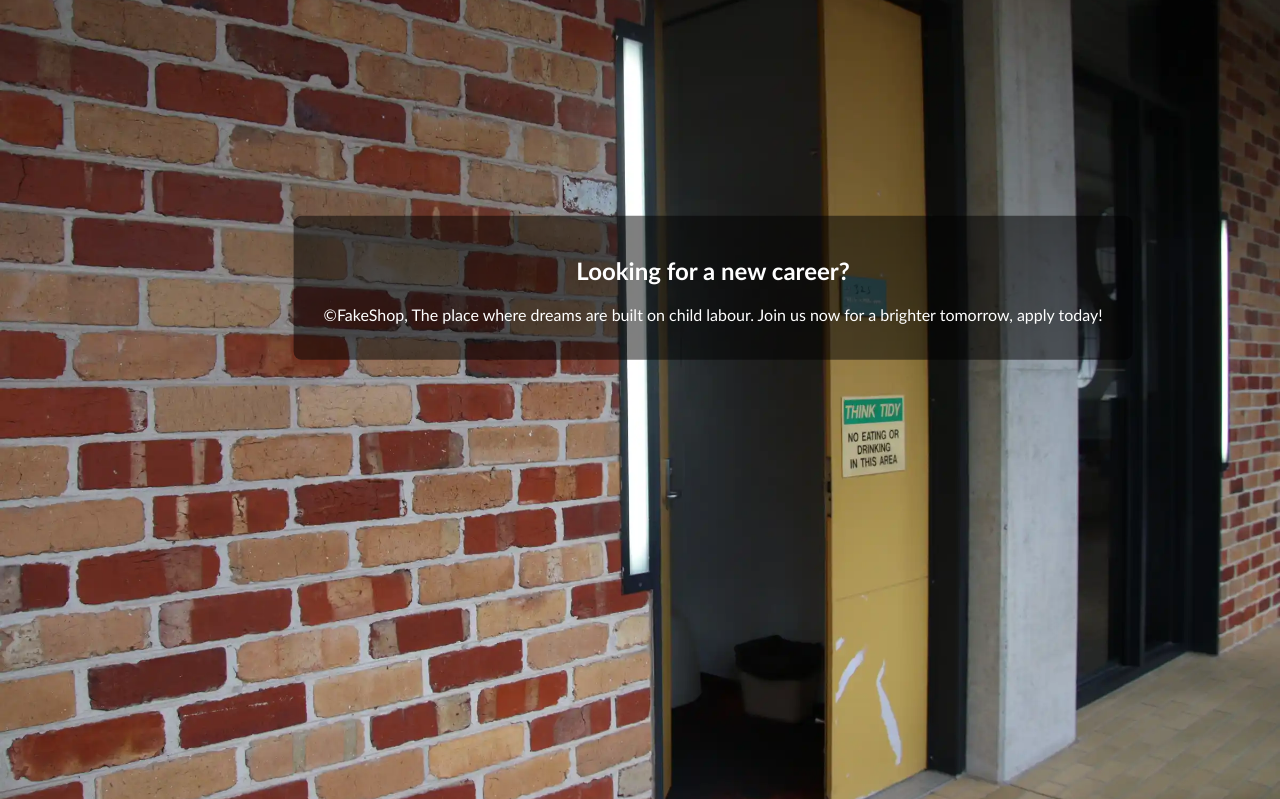
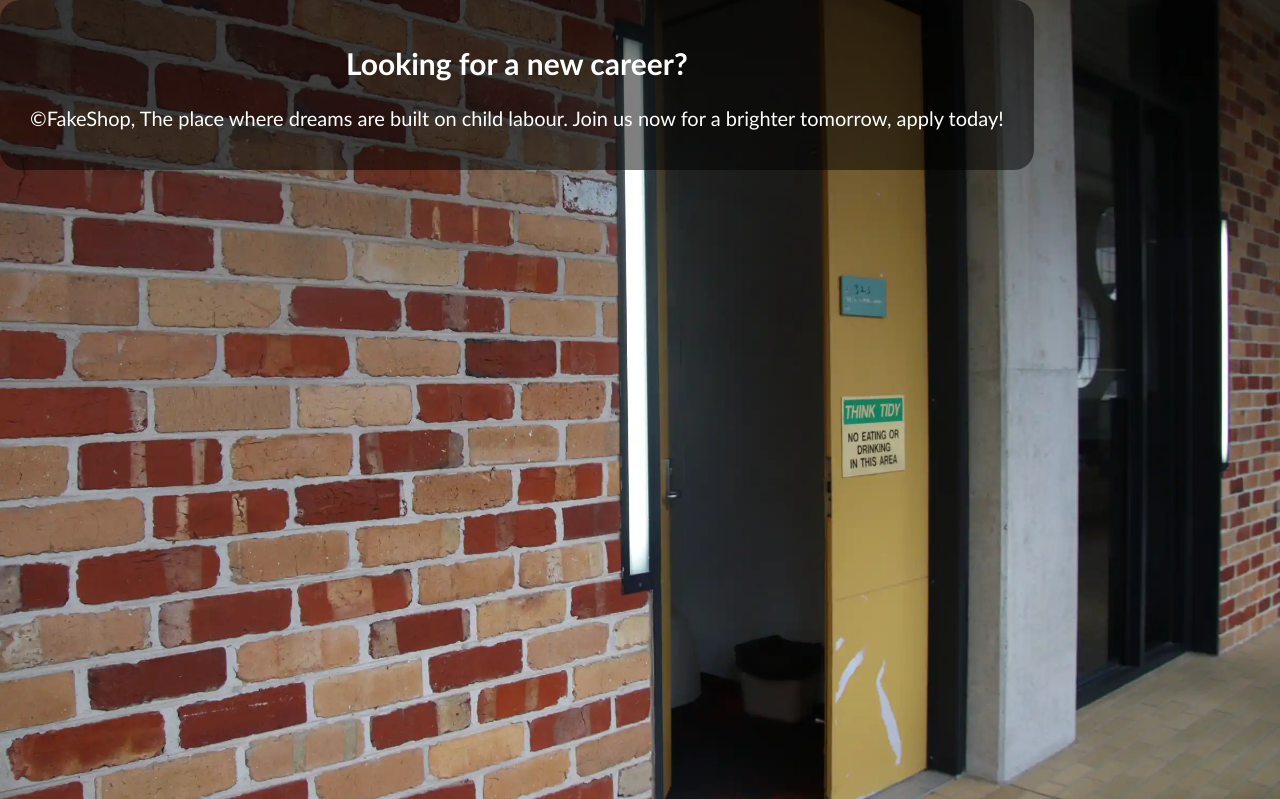
Before and after one commit to Reave2323/WTPGroup05Part2, a PHP site: page / in a window 1280 px wide. Shown: the part 116-915 px from the top of the page. Run offline with PHP 8.4, Linux system fonts and the light colour scheme.

Commit message:
adjusted home page css (not working??)

```diff
--- a/style/home.css
+++ b/style/home.css
@@ -1,12 +1,14 @@
 .banner {
 	position: relative;
+	align-self: auto;
 }
 
 .banner-text {
 	position: absolute;
 	top: 0%;
 	left: 0%;
-	transform: translate(150px, 250px);
+	align-self: auto;
+	/*transform: translate(150px, 250px); */
 
 	color: white;
 	background: rgba(0, 0, 0, 0.5);
--- a/style/style.css
+++ b/style/style.css
@@ -356,19 +356,24 @@ aside {
 	position: relative;
 }
 
+.banner {
+	position: relative;
+	align-items: center;
+}
+
 .banner-text {
 	position: absolute;
 	top: 0%;
 	left: 0%;
-	transform: translate(35%, 150%);
+	/*transform: translate(150px, 250px); */
 
 	color: white;
 	background: rgba(0, 0, 0, 0.5);
 	padding: 20px 30px;
-	border-radius: 8px;
+	border-radius: 20px;
 	text-align: center;
+	font-size: 20px;
 }
-
 .home-table {
 	/*padding-right: 80px;*/
 	margin-left: auto;
```
